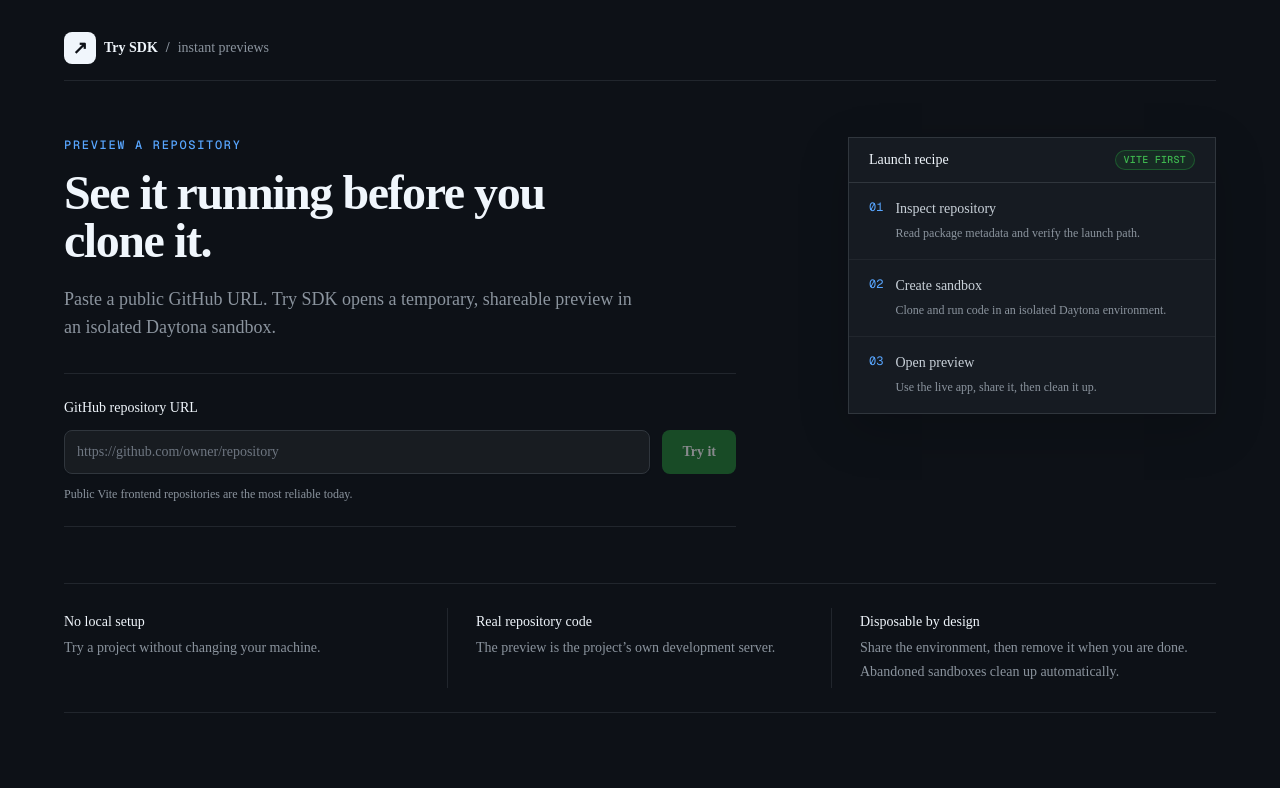
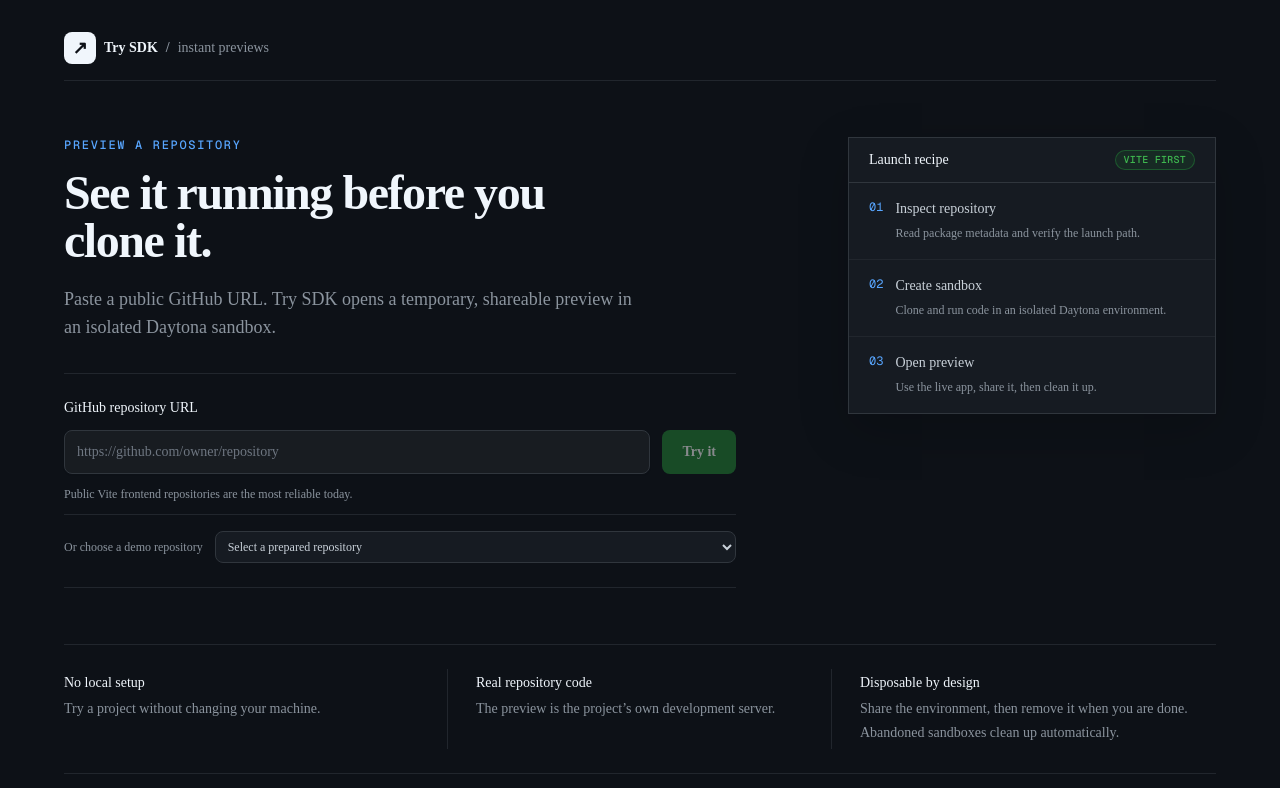
Before and after one commit to statho7/trysdk, a Next.js app: page / in a window 1280 px wide. Shown: the top 788 px of the page. Built offline with nearby package versions, Linux system fonts and the light colour scheme.

Commit message:
feat: add demo repository selector

```diff
--- a/components/InputForm.tsx
+++ b/components/InputForm.tsx
@@ -4,6 +4,12 @@
 import { useRouter } from 'next/navigation'
 import { Button } from '@/components/ui/button'
 import { Input } from '@/components/ui/input'
+
+const demoRepositories = [
+  { url: 'https://github.com/dgreenheck/threejs-procedural-planets', label: 'Procedural Planets — primary demo' },
+  { url: 'https://github.com/royalbhati/sqltoerdiagram', label: 'SQL to ER Diagram — reliable backup' },
+  { url: 'https://github.com/Leonxlnx/sakura-realm', label: 'Sakura Realm — visual backup' },
+]
 
 export function InputForm() {
   const router = useRouter()
@@ -12,6 +18,7 @@
   const [error, setError] = useState('')
   const hasUrl = githubUrl.trim().length > 0
   const isGithubUrl = /^https:\/\/github\.com\/[^/]+\/[^/?#]+\/?$/i.test(githubUrl.trim())
+  const selectedDemoUrl = demoRepositories.some(repo => repo.url === githubUrl) ? githubUrl : ''
 
   async function handleSubmit(e: React.FormEvent) {
     e.preventDefault()
@@ -66,6 +73,22 @@
             ? 'Use the repository URL, for example https://github.com/owner/repository.'
             : 'Public Vite frontend repositories are the most reliable today.'}
       </p>
+      <div className="flex flex-col gap-1.5 border-t border-[#21262d] pt-4 sm:flex-row sm:items-center sm:gap-3">
+        <label htmlFor="demo-repository" className="shrink-0 text-xs font-medium text-[#8b949e]">
+          Or choose a demo repository
+        </label>
+        <select
+          id="demo-repository"
+          value={selectedDemoUrl}
+          onChange={event => setGithubUrl(event.target.value)}
+          className="h-8 min-w-0 rounded-md border border-[#30363d] bg-[#161b22] px-2 text-xs text-[#c9d1d9] outline-none transition-colors hover:border-[#8b949e] focus:border-[#58a6ff] sm:flex-1"
+        >
+          <option value="">Select a prepared repository</option>
+          {demoRepositories.map(repo => (
+            <option key={repo.url} value={repo.url}>{repo.label}</option>
+          ))}
+        </select>
+      </div>
     </form>
   )
 }
```
